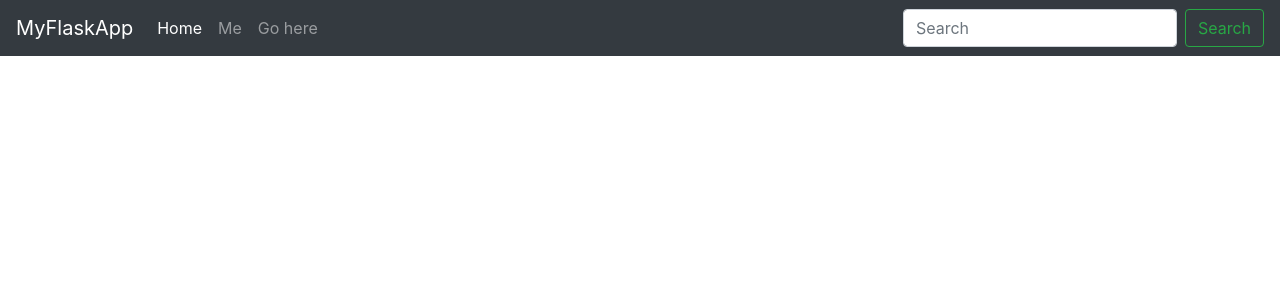
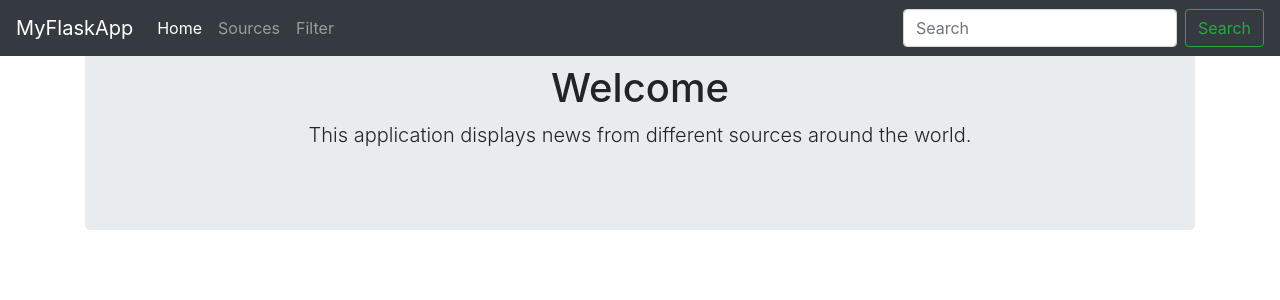
Before and after one commit to prakharrr/FlaskWebApp, a Python web app: template templates/index.html in a window 1280 px wide. Shown: the top 300 px of the page. Run offline with Jinja, Linux system fonts and the light colour scheme; the template is opened without the code that fills it, so the values that code supplies are empty; some libraries are stand-ins or nearby versions.

Commit message:
refactored navbar and add routes for news sources

```diff
--- a/untitled2.py
+++ b/app.py
@@ -8,6 +8,9 @@
 def hello_world():
     return render_template('index.html')
 
+@app.route('/about')
+def rou
+
 
 if __name__ == '__main__':
     app.run(debug=True)
--- a/templates/includes/_navbar.html
+++ b/templates/includes/_navbar.html
@@ -7,13 +7,13 @@
       <div class="collapse navbar-collapse" id="navbarsExampleDefault">
         <ul class="navbar-nav mr-auto">
           <li class="nav-item active">
-            <a class="nav-link" href="/">Home <span class="sr-only">(current)</span></a>
+            <a class="nav-link" href="#">Home <span class="sr-only">(current)</span></a>
           </li>
           <li class="nav-item">
-            <a class="nav-link" href="/me">Me</a>
+            <a class="nav-link" href="/sources">Sources</a>
           </li>
           <li class="nav-item">
-            <a class="nav-link" href="/Go Here">Go here</a>
+            <a class="nav-link" href="/filter">Filter</a>
           </li>
 
         </ul>
--- a/templates/index.html
+++ b/templates/index.html
@@ -1,5 +1,8 @@
 {% extends 'layout.html' %}
 
 {% block body %}
-My Home
+<div class="jumbotron text-center">
+<h1>Welcome</h1>
+<p class="lead"> This application displays news from different sources around the world.</p>
+</div>
 {% endblock %}
--- a/templates/layout.html
+++ b/templates/layout.html
@@ -8,7 +8,9 @@
 </head>
     <body>
         {% include 'includes/_navbar.html' %}
+        <div class="container">
         {% block body %}{% endblock %}
+        </div>
         <script src="https://maxcdn.bootstrapcdn.com/bootstrap/4.0.0/js/bootstrap.min.js"></script>
 
     </body>
```
